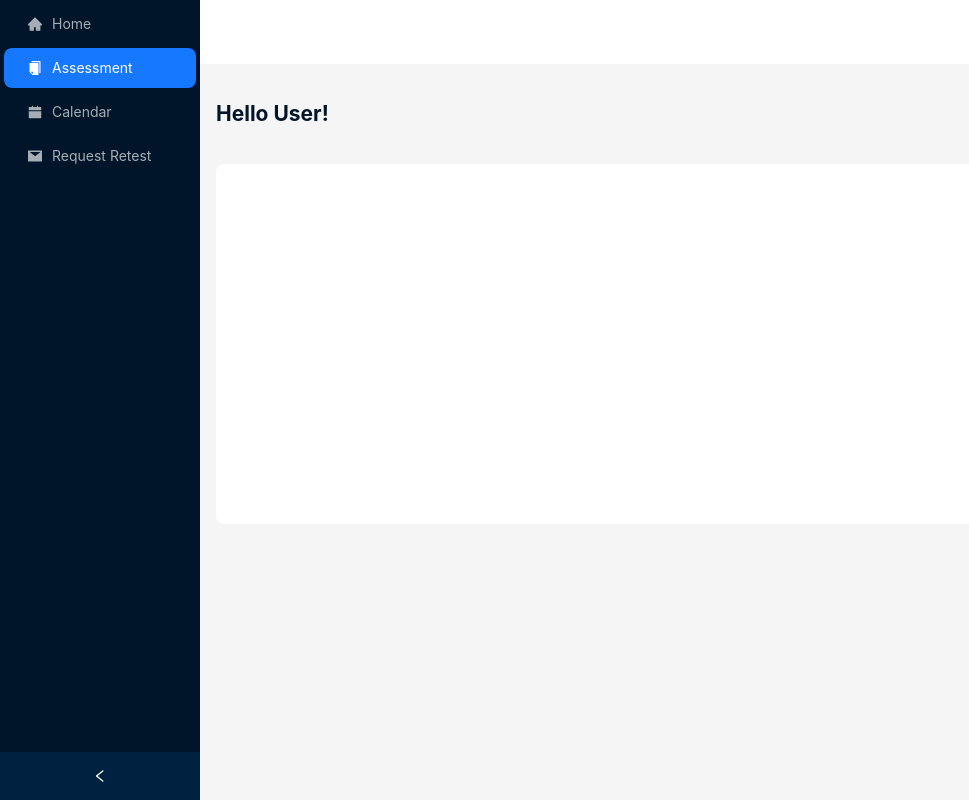
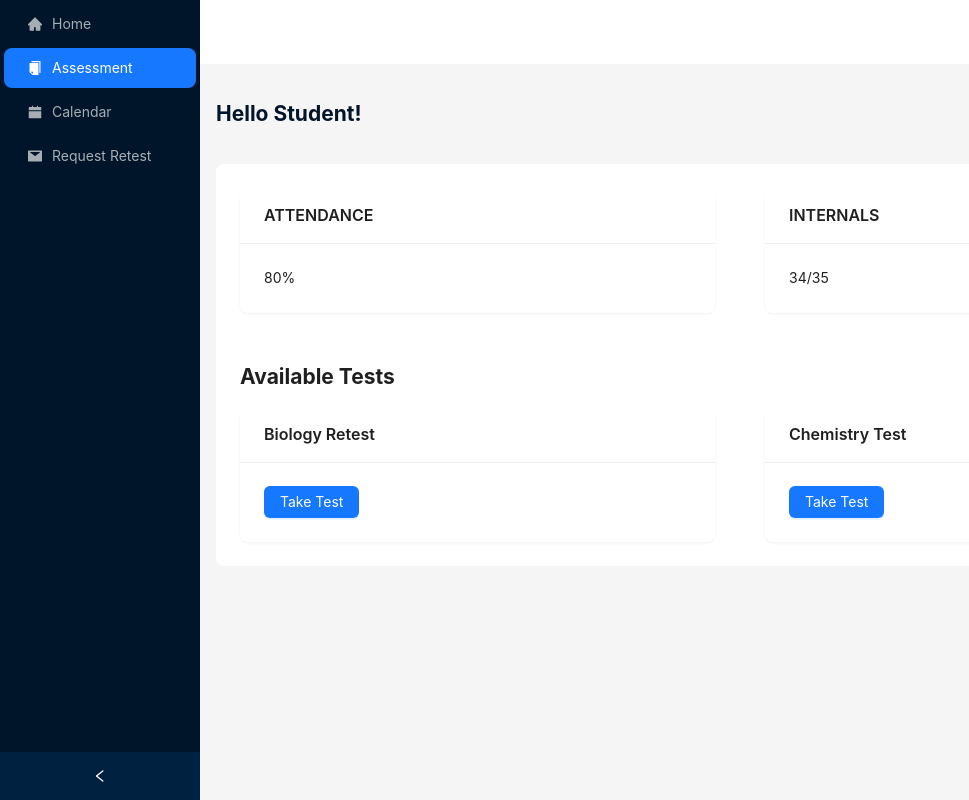
Before and after one commit to donabinu921/Online-Examination-Portal, a React (Create React App) app: page /assessment in a window 1280 px wide. Both pictures are taken after typing "Sample", "Sample123" into the empty fields and a click on the button "Log in". Shown: the whole page, without its empty margins (0-969 px from the left). Built offline with nearby package versions, Linux system fonts and the light colour scheme.

Commit message:
Assessment Page set up

```diff
--- a/src/Components/Cards.jsx
+++ b/src/Components/Cards.jsx
@@ -7,11 +7,13 @@ const Cards = ({ card1Title, card1Content, card2Title, card2Content }) => (
         {card1Content}
       </Card>
     </Col>
-    <Col span={12}>
-      <Card title={card2Title} bordered={false}>
-        {card2Content}
-      </Card>
-    </Col>
+    {card2Title && card2Content && (
+      <Col span={12}>
+        <Card title={card2Title} bordered={false}>
+          {card2Content}
+        </Card>
+      </Col>
+    )}
   </Row>
 );
 
--- a/src/Pages/AssessmentPage.jsx
+++ b/src/Pages/AssessmentPage.jsx
@@ -1,6 +1,7 @@
 import { useState } from 'react';
 import NavBar from '../Components/NavBar';
-
+import Cards from '../Components/Cards';
+import Buttons from '../Components/Buttons';
 import { Breadcrumb, Layout, theme } from 'antd';
 const { Header, Content, Sider } = Layout;
 
@@ -42,7 +43,7 @@ const AssessmentPage = () => {
             }}
           >
             {/* <Breadcrumb.Item>Home</Breadcrumb.Item> */}
-            <Breadcrumb.Item><h1>Hello User!</h1></Breadcrumb.Item>
+            <Breadcrumb.Item><h1>Hello Student!</h1></Breadcrumb.Item>
           </Breadcrumb>
           <div
             style={{
@@ -53,7 +54,10 @@ const AssessmentPage = () => {
             }}
           >
           {/* Assessment Page */}
-
+          <Cards card1Title="ATTENDANCE" card1Content="80%" card2Title="INTERNALS" card2Content="34/35" />
+          <br /><br />
+          <h2>Available Tests</h2>
+          <Cards card1Title="Biology Retest" card1Content={<Buttons name={"Take Test"}/>} card2Title="Chemistry Test" card2Content={<Buttons name={"Take Test"}/>}/>
           </div>
         </Content>
       </Layout>
--- a/src/Pages/HomePage.jsx
+++ b/src/Pages/HomePage.jsx
@@ -45,7 +45,7 @@ const HomePage = () => {
             }}
           >
             {/* <Breadcrumb.Item>Home</Breadcrumb.Item> */}
-            <Breadcrumb.Item><h1>Hello User!</h1></Breadcrumb.Item>
+            <Breadcrumb.Item><h1>Hello Student!</h1></Breadcrumb.Item>
           </Breadcrumb>
           <div
             style={{
@@ -56,7 +56,7 @@ const HomePage = () => {
             }}
           >
             {/* HomePage */}
-            <Cards card1Title="Upcoming Tests" card1Content="2" card2Title="Requests Pending" card2Content="1" />
+            <Cards card1Title="UPCOMING TESTS" card1Content="2" card2Title="REQUESTS PENDING" card2Content="1" />
             <br /><br /><br />
             <h2>Activities:</h2>
             <Activities activities={[
--- a/src/Pages/RetestRequestPage.jsx
+++ b/src/Pages/RetestRequestPage.jsx
@@ -44,7 +44,7 @@ const RetestRequestPage = () => {
             }}
           >
             {/* <Breadcrumb.Item>Home</Breadcrumb.Item> */}
-            <Breadcrumb.Item><h1>Hello User!</h1></Breadcrumb.Item>
+            <Breadcrumb.Item><h1>Hello Student!</h1></Breadcrumb.Item>
           </Breadcrumb>
           <div
             style={{
```
